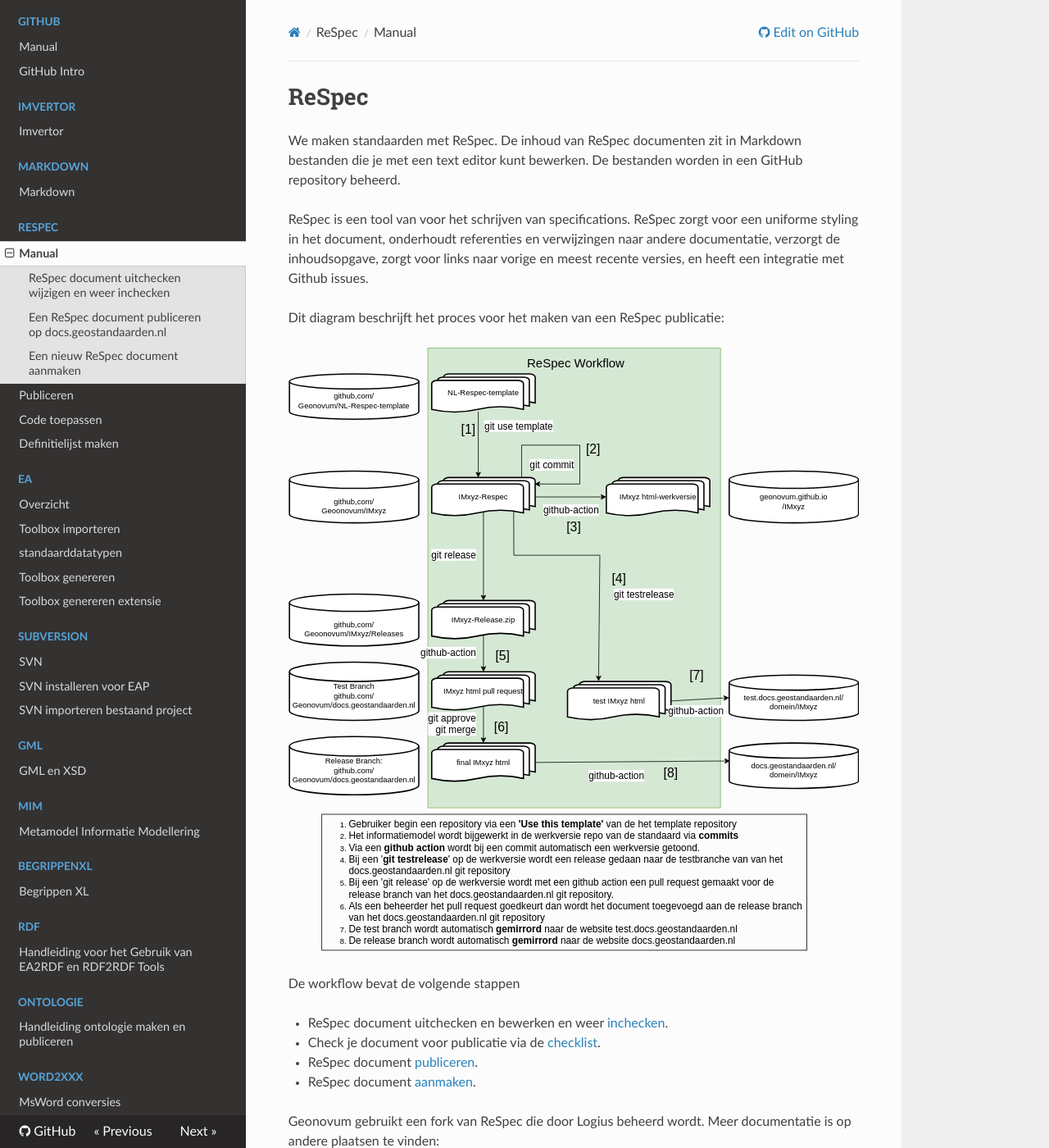
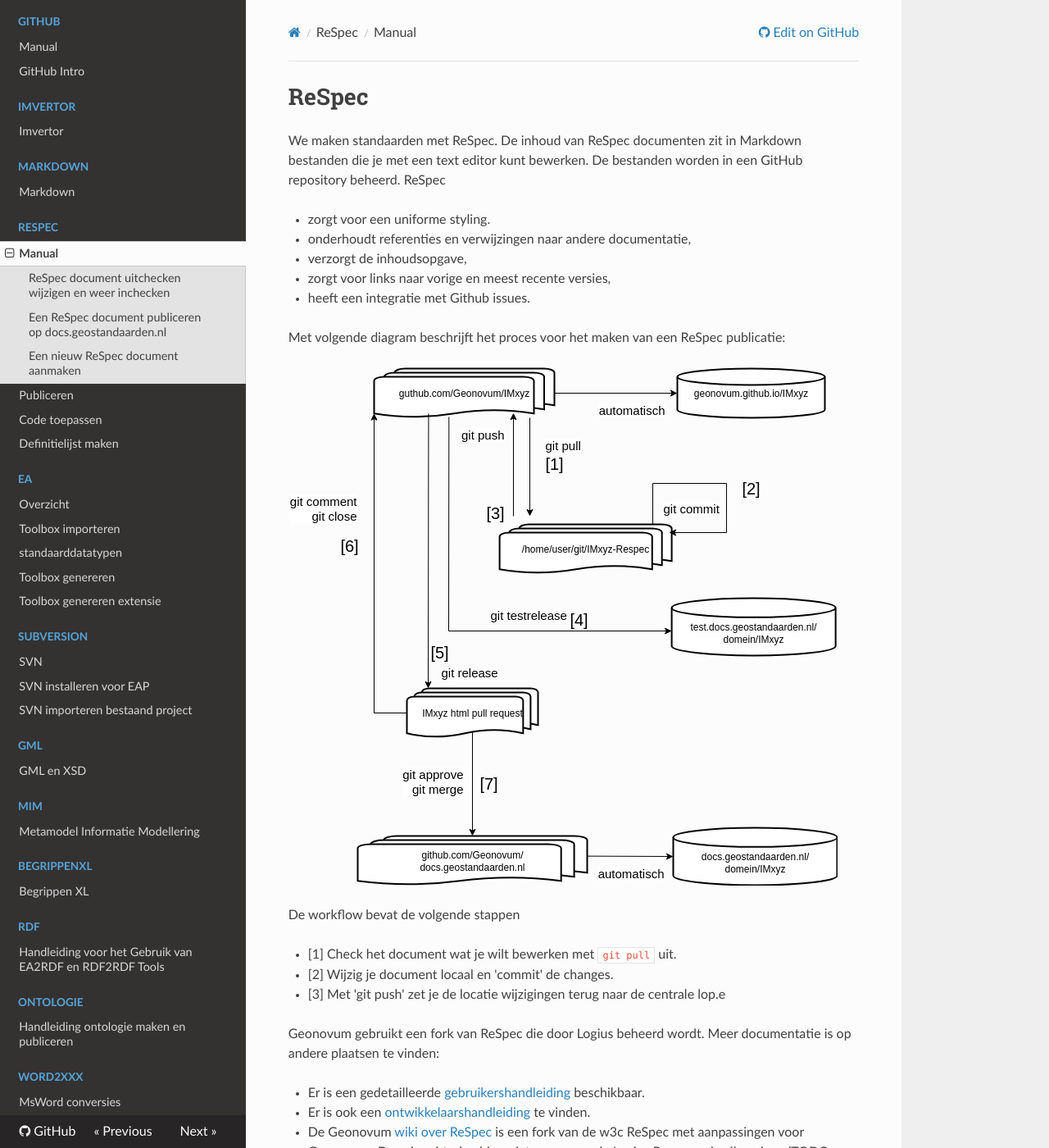
Before and after one commit to Geonovum/handleiding-tooling, an MkDocs documentation site: the page built from docs/ReSpec/index.md, in a window 1280 px wide and 1400 px high. Shown: the whole window at 82% size. Built offline with MkDocs 1.6.1, drawn with Linux system fonts in a browser that asks for light colours; nearby versions of some CDN libraries.

Commit message:
workflow plaatje gemaakt voor ReSpec

```diff
--- a/docs/ReSpec/index.md
+++ b/docs/ReSpec/index.md
@@ -1,24 +1,23 @@
 # ReSpec
 
-We maken standaarden met ReSpec. De inhoud van ReSpec documenten zit in Markdown bestanden die je met een text editor kunt bewerken. De bestanden worden in een GitHub repository beheerd.
+We maken standaarden met ReSpec. De inhoud van ReSpec documenten zit in Markdown bestanden die je met een text editor kunt bewerken. De bestanden worden in een GitHub repository beheerd. ReSpec
 
-ReSpec is een tool van voor het schrijven van specifications.
-ReSpec zorgt voor een uniforme styling in het document, onderhoudt
-referenties en verwijzingen naar andere documentatie, verzorgt de inhoudsopgave,
-zorgt voor links naar vorige en meest recente versies, en heeft een integratie
-met Github issues.
+- zorgt voor een uniforme styling.
+- onderhoudt referenties en verwijzingen naar andere documentatie,
+- verzorgt de inhoudsopgave,
+- zorgt voor links naar vorige en meest recente versies,
+- heeft een integratie met Github issues.
 
-Dit diagram beschrijft het proces voor het maken van een
+Met volgende diagram beschrijft het proces voor het maken van een
 ReSpec publicatie:
 
-![publicatie infrastructuur](../media/WorkflowPublicatieProces.drawio.svg)
+![publicatie infrastructuur](media/WorkflowReSpecGit.drawio.svg)
 
 De workflow bevat de volgende stappen
 
-- ReSpec document uitchecken en bewerken en weer [inchecken](#respec-document-uitchecken-wijzigen-en-weer-inchecken).
-- Check je document voor publicatie via de [checklist](#controles-voor-publicatie).
-- ReSpec document [publiceren](#respec-document-publiceren).
-- ReSpec document [aanmaken](#een-nieuw-respec-document-aanmaken).
+- [1] Check het document wat je wilt bewerken met `git pull` uit.
+- [2] Wijzig je document locaal en 'commit' de changes.
+- [3] Met 'git push' zet je de locatie wijzigingen terug naar de centrale lop.e
 
 Geonovum gebruikt een fork van ReSpec die door Logius beheerd wordt. Meer
 documentatie is op andere plaatsen te vinden:
```
Also changed, not shown: docs/Imvertor/index.md (+15 -9 lines), docs/ReSpec/media/WorkflowReSpecGit.drawio.svg.
